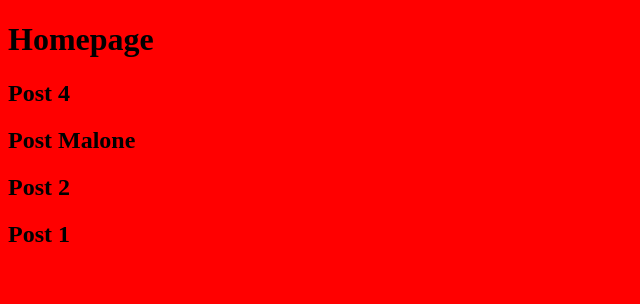
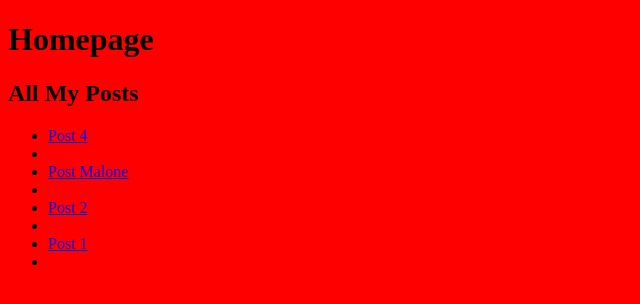
Before and after one commit to esalladay/ellidiedesigns.com, a Jekyll site: the page built from index.md, in a window 1280 px wide. Shown: the top 304 px of the page, without its empty margins (0-640 px from the left). Built offline with Jekyll 4.4.1, drawn with Linux system fonts in a browser that asks for light colours.

Commit message:
Update home.html

```diff
--- a/_layouts/home.html
+++ b/_layouts/home.html
@@ -4,12 +4,17 @@ layout: default
 
 <h1>Homepage</h1>
 
-{{ content }}
+  {{ content }}
 
+
+<h2>All My Posts</h2>
+
+<ul>
 {%- for post in site.posts -%}
 
-<h2>{{ post.title }}</h2>
+  <li>
+    <a href="{{ post.url }}">{{ post.title }}</a>
+  <li>
 
-{{ content }}
-
-{%- endfor -%}
+  {%- endfor -%}
+</ul>
```
